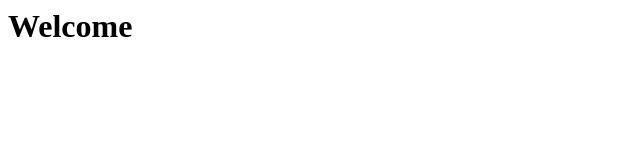
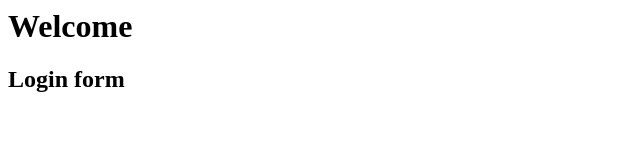
Before and after one commit to OthmaneBouesga/learngit, a plain HTML site: page index.html in a window 1280 px wide. Shown: the whole page, without its empty margins (0-640 px from the left). Drawn offline with Linux system fonts and the light colour scheme.

Commit message:
login form

```diff
--- /dev/null
+++ b/dir2/app2.js
@@ -0,0 +1 @@
+console.log('app two');
--- a/index.html
+++ b/index.html
@@ -6,5 +6,6 @@
 </head>
 <body>
     <h1>Welcome</h1>
+    <h2>Login form</h2>
 </body>
 </html>
```
Also changed, not shown: log.txt (added), login.html (added).
